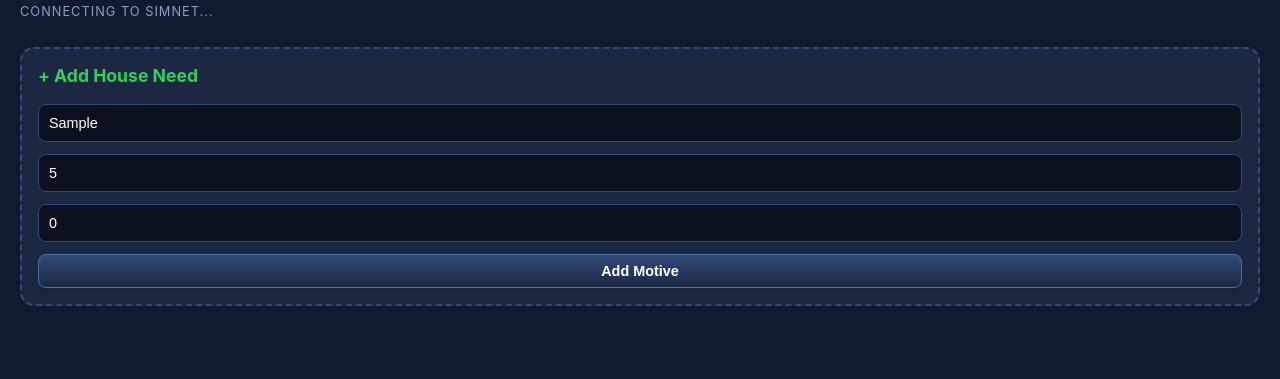
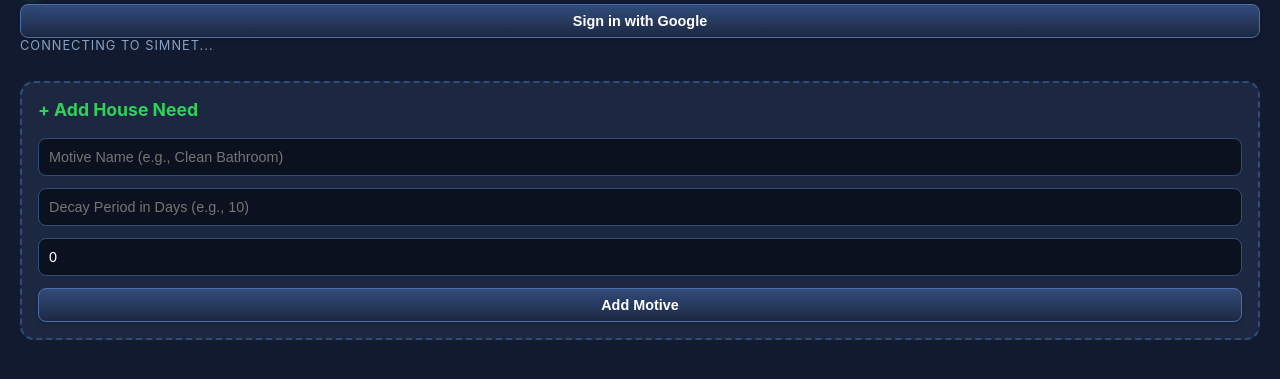
Before and after one commit to ac-lucas/Home-Motives, a plain HTML site: page index.html in a window 1280 px wide. Both pictures are taken after typing "Sample", "5" into the empty fields and a click on the button "Add Motive". Shown: the part 71-450 px from the top of the page. Drawn offline with Linux system fonts and the light colour scheme; no server answers.

Commit message:
added google sign in

```diff
--- a/index.html
+++ b/index.html
@@ -173,6 +173,8 @@
         <h1>House Motives</h1>
     </div>
 
+    <button class="sim-btn" onclick="loginWithGoogle()">Sign in with Google</button>
+
     <div id="syncStatus" class="status-bar">Connecting to SimNet...</div>
     <div id="choreList"></div>
 
@@ -186,40 +188,64 @@
 
 <!-- Firebase SDKs -->
 <script type="module">
-  // Import the functions you need from the SDKs you need
   import { initializeApp } from "https://www.gstatic.com/firebasejs/12.19.0/firebase-app.js";
-  // TODO: Add SDKs for Firebase products that you want to use
-  // https://firebase.google.com/docs/web/setup#available-libraries
+  import { getDatabase, ref, onValue, push, update } from "https://www.gstatic.com/firebasejs/12.19.0/firebase-database.js";
+  import { getAuth, GoogleAuthProvider, signInWithPopup, onAuthStateChanged } from "https://www.gstatic.com/firebasejs/12.19.0/firebase-auth.js";
 
-  // Your web app's Firebase configuration
   const firebaseConfig = {
     apiKey: "AIzaSyDqPjoCg0gYKmxBkF3-7eqYilmLdJqvGU8",
     authDomain: "house-motives.firebaseapp.com",
+    databaseURL: "https://house-motives-default-rtdb.firebaseio.com",
     projectId: "house-motives",
     storageBucket: "house-motives.firebasestorage.app",
     messagingSenderId: "338470965043",
     appId: "1:338470965043:web:30747acdb5095caace3846"
   };
 
-  // Initialize Firebase
   const app = initializeApp(firebaseConfig);
-    const db = firebase.database();
-    const choresRef = db.ref('chores');
+  const db = getDatabase(app);
+  const auth = getAuth(app);
+  const provider = new GoogleAuthProvider();
+  const choresRef = ref(db, 'chores');
 
   let chores = {};
+
+  // Attach auth listener
+  onAuthStateChanged(auth, (user) => {
+    const status = document.getElementById('syncStatus');
+    if (user) {
+      console.log("Logged in UID:", user.uid); // Copy this UID into your DB Security Rules!
+
+      if (status) status.innerText = `🟢 Connected as ${user.displayName || user.email}`;
+
+      // Start listening to the DB
+      onValue(choresRef, (snapshot) => {
+        chores = snapshot.val() || {};
+        render();
+      }, (error) => {
+        console.error("Firebase read error:", error);
+        if (status) status.innerText = '🔴 Access Denied: Account Unauthorized';
+      });
+    } else {
+      if (status) status.innerText = '🔒 Please Sign In';
+    }
+  });
+
+  // Global trigger for a Google Login Button
+  window.loginWithGoogle = function() {
+    signInWithPopup(auth, provider).catch((error) => {
+      console.error("Sign-in failed:", error);
+      alert("Sign-in failed: " + error.message);
+    });
+  };
 
   function getDaysAgo(timestamp) {
     return Math.floor((Date.now() - timestamp) / (1000 * 60 * 60 * 24));
   }
 
-    choresRef.on('value', (snapshot) => {
-        chores = snapshot.val() || {};
-        document.getElementById('syncStatus').innerText = '🟢 Motives Synced';
-        render();
-    });
-
   function render() {
     const list = document.getElementById('choreList');
+    if (!list) return;
     list.innerHTML = '';
 
     let choreArray = [];
@@ -230,16 +256,15 @@
       choreArray.push({ id: key, ...c, daysAgo, urgency });
     }
 
-        // Sort worst motive (highest urgency) to the top
     choreArray.sort((a, b) => b.urgency - a.urgency);
 
     if (choreArray.length === 0) {
-            list.innerHTML = '<p style="color:var(--subtext);">All motives satisfied! Add a need below.</p>';
+      list.innerHTML = '<p style="color:var(--subtext); text-align:center;">All motives satisfied! Add a need below.</p>';
       return;
     }
 
-        // Update overall Plumbob color based on worst motive
     const plumbob = document.getElementById('plumbob');
+    if (plumbob) {
       if (choreArray[0].urgency >= 1.0) {
         plumbob.style.borderBottomColor = 'var(--sims-red)';
         plumbob.style.filter = 'drop-shadow(0 0 6px rgba(255, 69, 58, 0.8))';
@@ -250,9 +275,9 @@
         plumbob.style.borderBottomColor = 'var(--sims-green)';
         plumbob.style.filter = 'drop-shadow(0 0 6px rgba(48, 209, 88, 0.8))';
       }
+    }
 
     choreArray.forEach((chore) => {
-            // Calculate Sim Need Bar (100% full = fresh, 0% = failing)
       let fillPercent = Math.max(0, Math.min(100, Math.round((1 - (chore.urgency / 1.5)) * 100)));
 
       let color = 'var(--sims-green)';
@@ -275,24 +300,30 @@
     });
   }
 
-    function fulfillMotive(id) {
-        choresRef.child(id).update({ lastDone: Date.now() });
-    }
+  window.fulfillMotive = function(id) {
+    update(ref(db, `chores/${id}`), { lastDone: Date.now() });
+  };
 
-    function addChore() {
-        const name = document.getElementById('choreName').value;
-        const interval = parseInt(document.getElementById('choreInterval').value);
-        const daysAgo = parseInt(document.getElementById('choreDaysAgo').value) || 0;
+  window.addChore = function() {
+    const nameInput = document.getElementById('choreName');
+    const intervalInput = document.getElementById('choreInterval');
+    const daysAgoInput = document.getElementById('choreDaysAgo');
+
+    const name = nameInput.value.trim();
+    const interval = parseInt(intervalInput.value);
+    const daysAgo = parseInt(daysAgoInput.value) || 0;
 
     if (name && interval) {
       const lastDone = Date.now() - (daysAgo * 86400000);
-            choresRef.push({ name, interval, lastDone });
+      push(choresRef, { name, interval, lastDone });
 
-            document.getElementById('choreName').value = '';
-            document.getElementById('choreInterval').value = '';
-            document.getElementById('choreDaysAgo').value = '0';
+      nameInput.value = '';
+      intervalInput.value = '';
+      daysAgoInput.value = '0';
+    } else {
+      alert('Please enter a motive name and decay period!');
     }
-    }
+  };
 </script>
 </body>
 </html>
```
Lines whose indentation alone changed are shown as unchanged.
